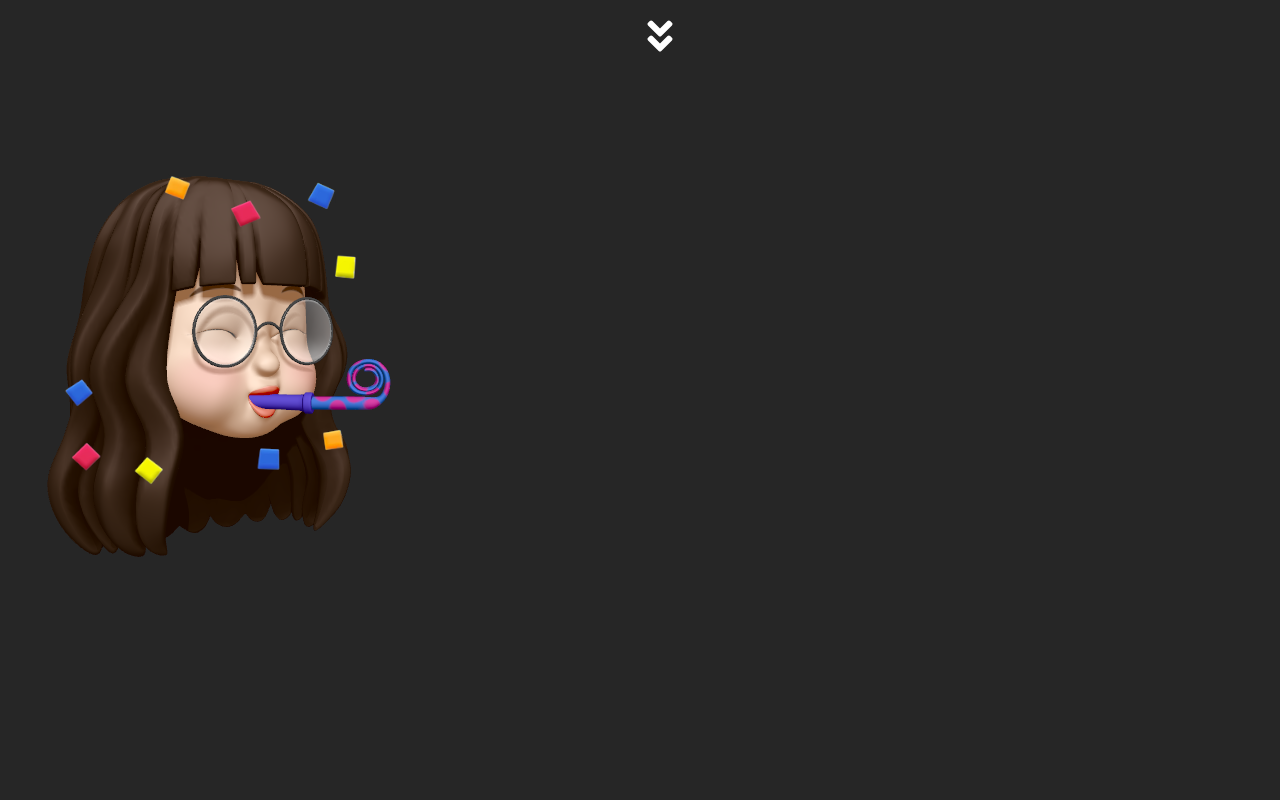
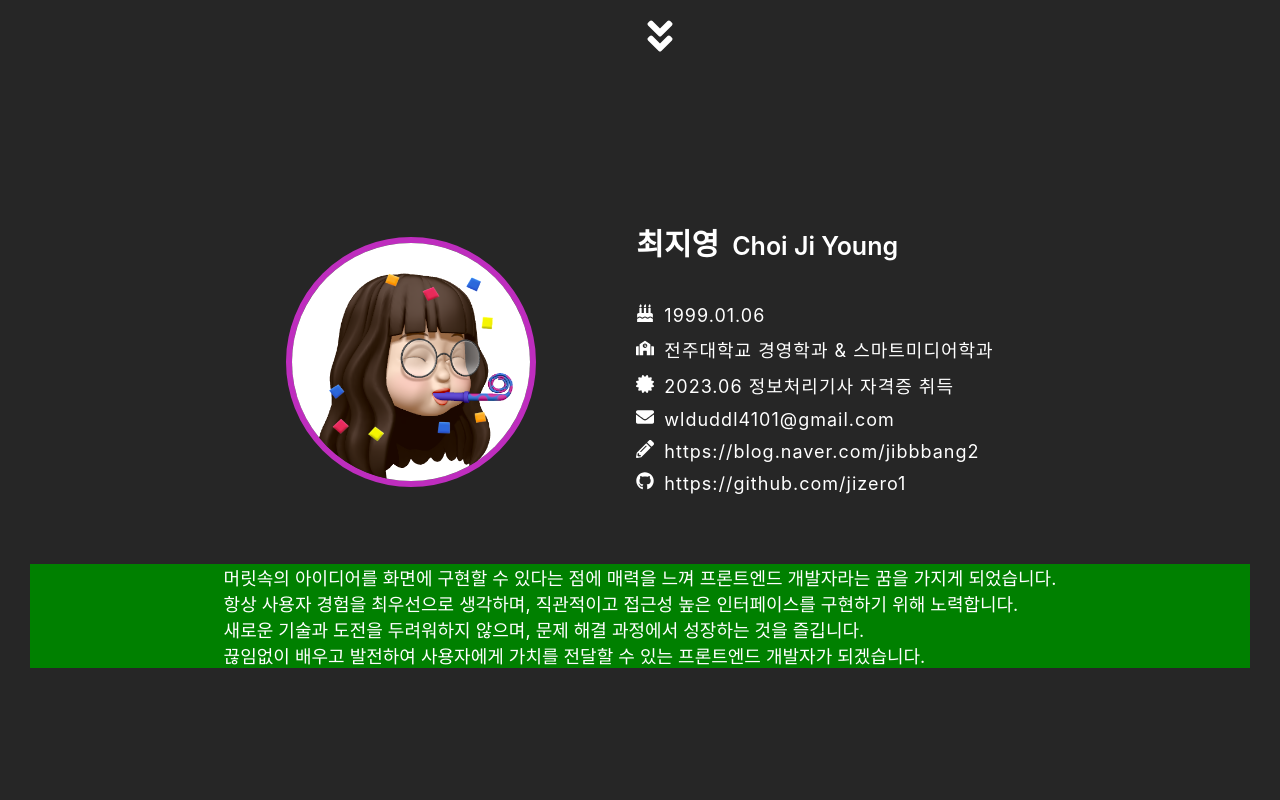
Before and after one commit to jizero1/react-portfolio2, a React (Create React App) app: page / in a window 1280 px wide. Shown: the part 680-1480 px from the top of the page. Built offline with nearby package versions, Linux system fonts and the light colour scheme.

Commit message:
About자기소개 텍스트 작성

```diff
--- a/src/components/About.css
+++ b/src/components/About.css
@@ -4,9 +4,67 @@
     justify-content: center;
     align-items: center;
 }
+.common-iconText {
+    font-size: 18px;
+    margin-bottom: 10px;
+    letter-spacing: 1px;
+}
+.common-icon {
+    margin-right: 10px;
+}
 
 .about-container {
     width: 100vw;
     height: 100vh;
     background-color: rgb(38, 38, 38);
+    padding: 30px;
+    padding-top: 100px;
 }
+.about-profile-container {
+    /* width: 100vw; */
+    flex-direction: row;
+}
+
+
+.profile-img-container {
+    width: 250px;
+    height: 250px;
+    border-radius: 100%;
+    background-color: rgb(255, 255, 255);
+    border: 6px solid rgb(190, 45, 190);
+
+}
+.profile-img {
+    width: 100%;
+    height: 100%;
+}
+
+
+.profile-text-container {
+    /* width: 500px; */
+    /* height: 300px; */
+    /* background-color: white; */
+    flex-direction: column;
+    color: white;
+    padding-left: 100px;
+    display: flex;
+    justify-content: center;
+}
+.profile-name {
+    font-size: 30px;
+    font-weight: 800;
+    margin-bottom: 40px;
+}
+.profile-name-eng {
+    font-size: 25px;
+    margin-left: 13px;
+    font-weight: 600;
+}
+
+
+.profile-introduce-container {
+    background-color: green;
+    color: white;
+    font-size: 18px;
+    margin-top: 60px;
+}
--- a/src/components/About.js
+++ b/src/components/About.js
@@ -1,5 +1,12 @@
 import './About.css';
+import { FaBirthdayCake } from "react-icons/fa";
+import { FaSchool } from "react-icons/fa";
+import { FaCertificate } from "react-icons/fa";
+import { FaEnvelope } from "react-icons/fa";
+import { FaGithub } from "react-icons/fa";
+import { FaPencilAlt } from "react-icons/fa";
 
+// 원형 이모지(이미지)
 const ProfileImg = () => {
     return (
         <div className="profile-img-container">
@@ -7,10 +14,41 @@ const ProfileImg = () => {
         </div>
     )
 }
+// 이미지 옆 프로필 텍스트
+const ProfileText = () => {
+    return (
+        <div className="profile-text-container">
+            <p className="profile-name">최지영<span className="profile-name-eng">Choi Ji Young</span></p>
+            <p className="common-iconText"><FaBirthdayCake className="common-icon"></FaBirthdayCake>1999.01.06</p>
+            <p className="common-iconText"><FaSchool className="common-icon"></FaSchool>전주대학교 경영학과 & 스마트미디어학과</p>
+            <p className="common-iconText"><FaCertificate className="common-icon"></FaCertificate>2023.06 정보처리기사 자격증 취득</p>
+            <p className="common-iconText"><FaEnvelope className="common-icon"></FaEnvelope>wlduddl4101@gmail.com</p>
+            <p className="common-iconText"><FaPencilAlt className="common-icon"></FaPencilAlt>https://blog.naver.com/jibbbang2</p>
+            <p className="common-iconText"><FaGithub className="common-icon"></FaGithub>https://github.com/jizero1</p>
+        </div>
+    )
+}
+// 자기소개 텍스트
+const ProfileIntroduceText = () => {
+    return (
+        <div className="profile-introduce-container common-flex">
+            <p>머릿속의 아이디어를 화면에 구현할 수 있다는 점에 매력을 느껴 프론트엔드 개발자라는 꿈을 가지게 되었습니다. <br/>
+                항상 사용자 경험을 최우선으로 생각하며, 직관적이고 접근성 높은 인터페이스를 구현하기 위해 노력합니다. <br/>
+                새로운 기술과 도전을 두려워하지 않으며, 문제 해결 과정에서 성장하는 것을 즐깁니다. <br/>
+                끊임없이 배우고 발전하여 사용자에게 가치를 전달할 수 있는 프론트엔드 개발자가 되겠습니다. <br/>
+            </p>
+        </div>
+    )
+}
 const About = () => {
     return (
         <div id="about" className="about-container">
-            <ProfileImg/>
+            <div className="about-profile-container common-flex">
+                <ProfileImg />
+                <ProfileText />
+            </div>
+            <ProfileIntroduceText />
+
         </div>
     )
 }
```
